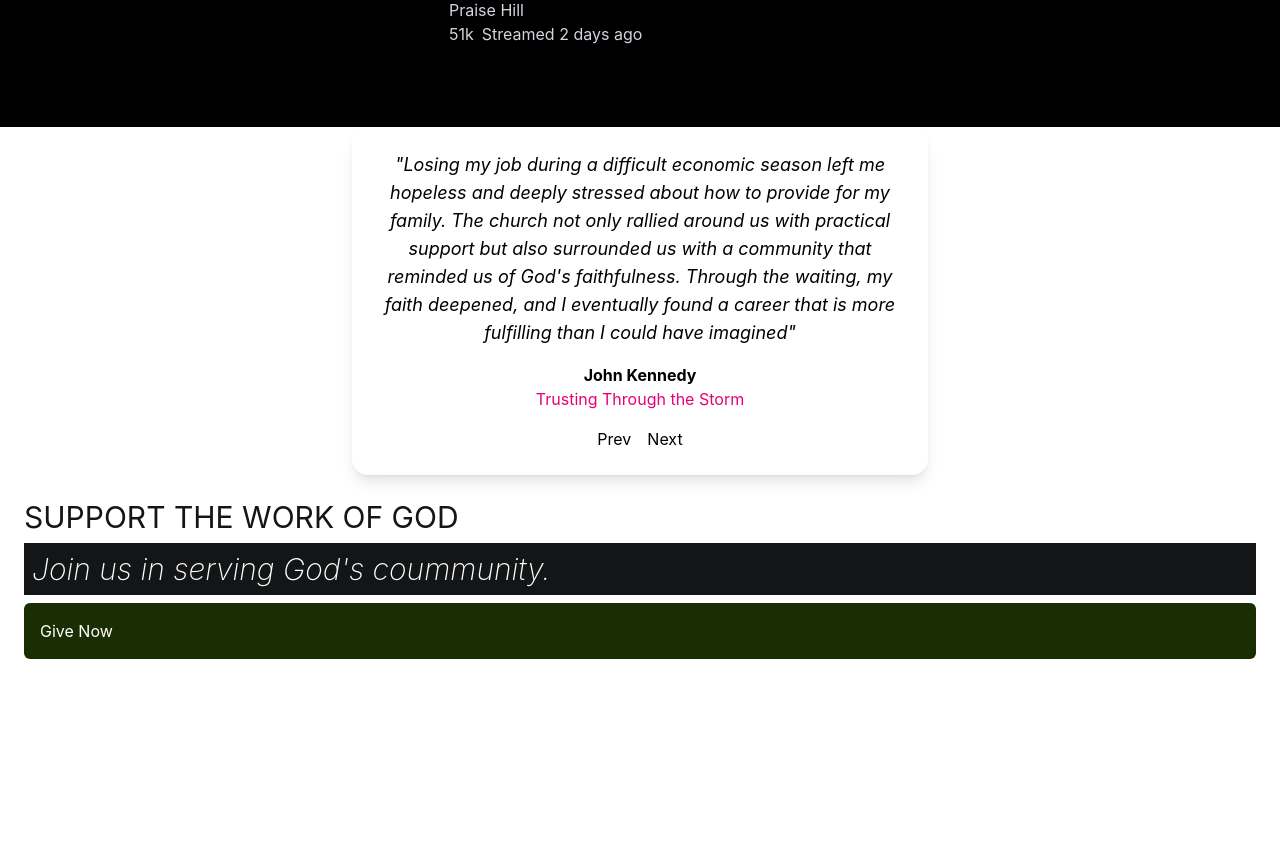
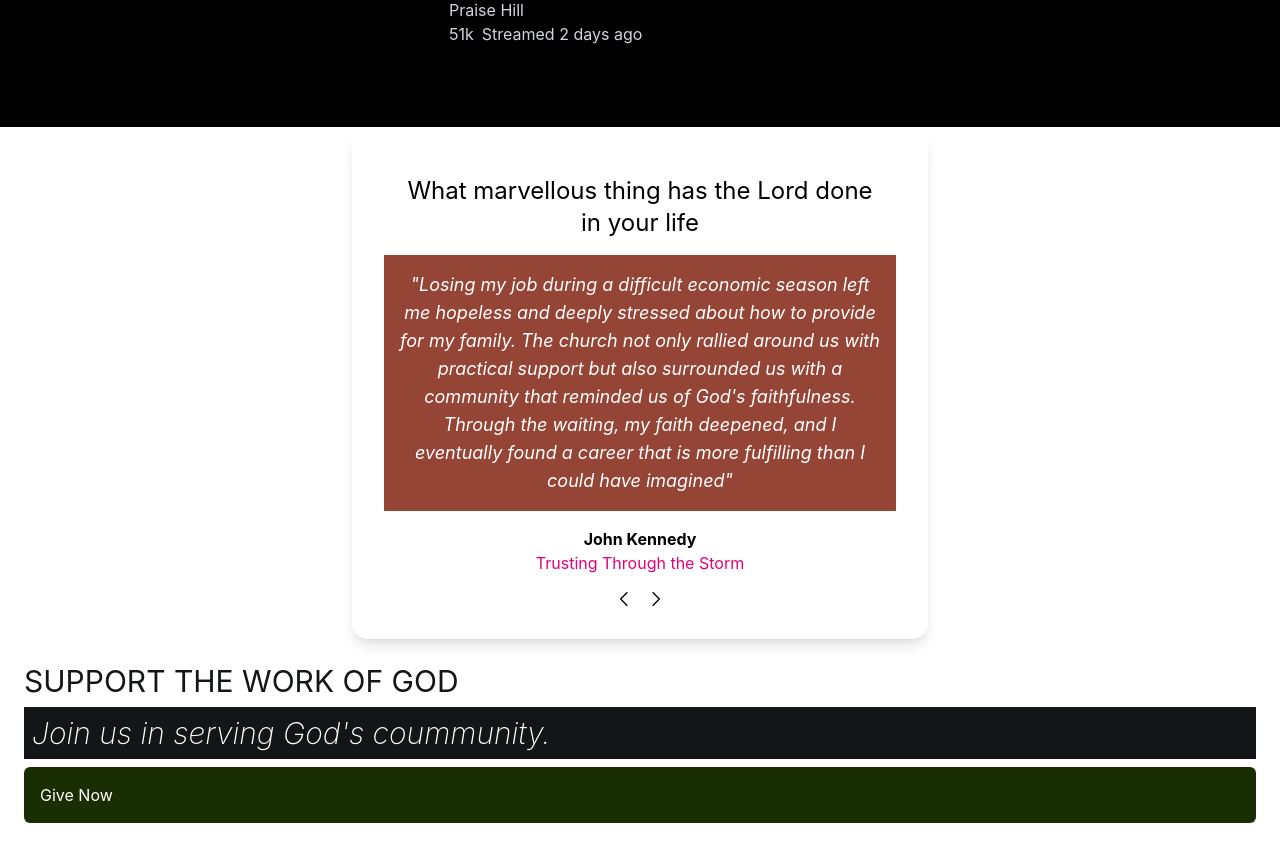
Before and after one commit to neducod/church-website, a React (Vite) app in the folder church-website/: page / in a window 1280 px wide. Shown: the part 3940-4801 px from the top of the page. Built offline with nearby package versions, Linux system fonts and the light colour scheme.

Commit message:
Testimonial section done

```diff
--- a/church-website/src/components/home/Testimonials.jsx
+++ b/church-website/src/components/home/Testimonials.jsx
@@ -1,4 +1,8 @@
 import { useState, useEffect } from "react";
+
+import { GrPrevious } from "react-icons/gr";
+// import { GrFormNext } from "react-icons/gr";
+import { GrNext } from "react-icons/gr";
 
 const testimonials = [
     {
@@ -43,16 +47,19 @@ export default function TestimonialSlider() {
       );
     };
 return(
-    <div className="max-w-xl mx-auto text-center p-6 shadow-lg rounded-2xl">
-  <p className="text-lg italic mb-4">
+    <div className="max-w-xl mx-auto text-center p-8 shadow-lg rounded-2xl">
+        <div>
+            <h1 className="text-2xl p-4">What marvellous thing has the Lord done in your life</h1>
+        </div>
+  <p className="text-lg italic mb-4 bg-[#954535] text-white p-4 border-double border-pink-700">
     "{testimonials[index].text}"
   </p>
   <h4 className="font-bold">{testimonials[index].name}</h4>
   <p className="text-pink-600">{testimonials[index].title}</p>
 
   <div className="flex justify-center gap-4 mt-4">
-    <button onClick={prevSlide}>Prev</button>
-    <button onClick={nextSlide}>Next</button>
+    <button onClick={prevSlide}><GrPrevious /></button>
+    <button onClick={nextSlide}><GrNext /></button>
   </div>
 </div>
     );
```
